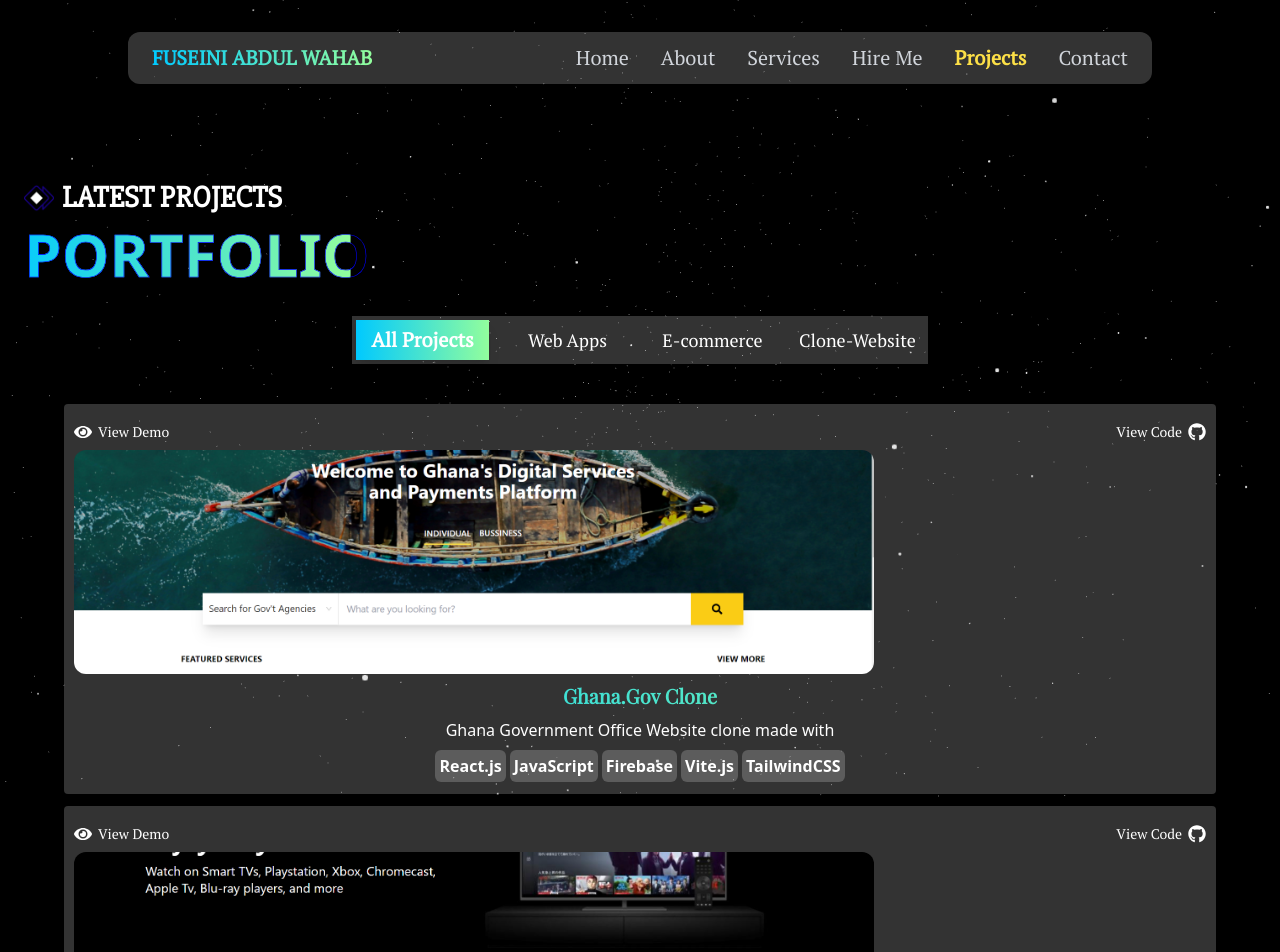
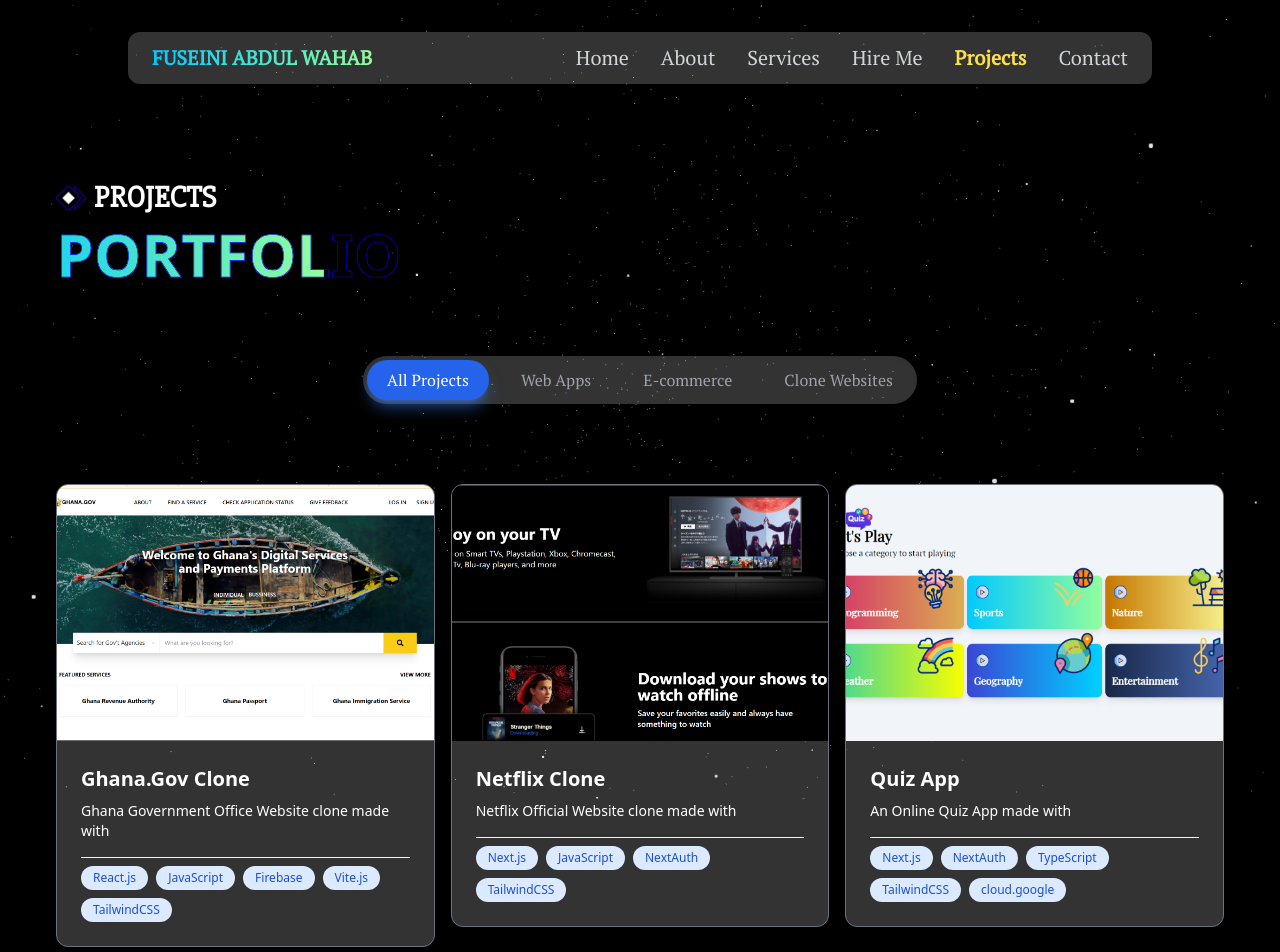
Before and after one commit to abdulwahabfuseini/Portfolio-Website, a Next.js app: page /projects in a window 1280 px wide. Shown: the top 952 px of the page. Built offline with nearby package versions, Linux system fonts and the light colour scheme; no server answers; the database is empty; a web font is replaced by a local one; what @shrutibalasa/tailwind-grid-auto-fit would draw is missing.

Commit message:
Projects Page Updated

```diff
--- a/package.json
+++ b/package.json
@@ -36,7 +36,7 @@
     "mongoose": "^7.6.0",
     "next": "^14.2.23",
     "next-auth": "^4.24.11",
-    "nodemailer": "^6.10.1",
+    "nodemailer": "^7.0.10",
     "react": "^18.2.0",
     "react-dom": "^18",
     "react-hot-toast": "^2.5.2",
--- a/src/components/project/Data.ts
+++ b/src/components/project/Data.ts
@@ -145,24 +145,25 @@
       { tool: "TailwindCSS" },
     ],
   },
-  // {
-  //   id: 10,
-  //   imgUrl: "pro5.png",
-  //   projectName: "International Trade Properties",
-  //   code: "https://github.com/abdulwahabfuseini/international-trade-properties",
-  //   link: "international-trade-properties.vercel.app",
-  //   connect: "link.png",
-  //   desc: "E-commerce Website made with",
-  //   tools: [
-  //     { tool: "React.js" },
-  //     { tool: "React Redux" },
-  //     { tool: "JavaScript" },
-  //     { tool: "Firebase" },
-  //     { tool: "TailwindCSS" },
-  //   ],
-  // },
+  {
+    id: 10,
+    imgUrl: "young.png",
+    projectName: "Young's Collections",
+    code: "https://github.com/abdulwahabfuseini/youngs-collection",
+    link: "https://youngs-collection.vercel.app/",
+    connect: "link.png",
+    desc: "E-commerce Website made with",
+    tools: [
+      { tool: "Next.js" },
+      { tool: "NextAuth" },
+      { tool: "TypeScript" },
+      { tool: "React Redux" },
+      { tool: "TailwindCSS" },
+      { tool: "MongoDB" },
+      { tool: "cloud.google" },
+    ],
+  },
 ];
-
 
 export const ProjectData = [
   {
@@ -170,7 +171,6 @@
     imgUrl: "pro6.png",
     projectName: "Ghana.Gov Clone",
     link: " https://ghana-gov-2a6e6.web.app",
-
   },
   {
     id: 2,
@@ -192,8 +192,8 @@
   },
   {
     id: 5,
-    imgUrl: "quiz.png",
-    projectName: "Quiz App",
-    link: "https://quiz-app-gray-rho-26.vercel.app/",
+    imgUrl: "young.png",
+    projectName: "Young's Collections",
+    link: "https://youngs-collection.vercel.app/",
   },
-]
+];
--- a/src/components/project/Project.tsx
+++ b/src/components/project/Project.tsx
@@ -1,92 +1,121 @@
 "use client";
 
-import { useEffect, useState } from "react";
+import { useEffect, useState, useMemo } from "react";
 import { PortFolio } from "./Data";
 import ProjectCard from "./ProjectCard";
 import HeadTitle from "../HeadTitle";
-import { motion } from "framer-motion";
+import { motion, AnimatePresence } from "framer-motion";
 import { fadeIn } from "@/utils/motion";
+import ProjectSkeleton from "./ProjectSkeleton";
+
+// Define filter categories
+const projectFilters = [
+  { id: 1, name: "All Projects" },
+  { id: 2, name: "Web Apps" },
+  { id: 3, name: "E-commerce" },
+  { id: 4, name: "Clone Websites" },
+];
 
 const Project = () => {
-  const [toggleTab, setToggleTab] = useState(1);
-  const [loading, setLoading] = useState(false);
+  const [activeTab, setActiveTab] = useState(1);
+  const [isLoading, setIsLoading] = useState(false);
 
-  const toggleButton = (index: number) => {
-    setLoading(true);
-    setToggleTab(index);
+  // Reverted filtering to use the array slicing,
+  const filteredProjects = useMemo(() => {
+    switch (activeTab) {
+      case 1:
+        return PortFolio; // All Projects
+      case 2:
+        return PortFolio.slice(2, 6); // Web Apps
+      case 3:
+        return PortFolio.slice(6, 10); // E-commerce
+      case 4:
+        return PortFolio.slice(0, 2); // Clone-Website
+      default:
+        return PortFolio;
+    }
+  }, [activeTab]);
+
+  const handleTabChange = (index: number) => {
+    if (index !== activeTab) {
+      setIsLoading(true);
+      setActiveTab(index);
+    }
   };
 
+  // Simulate loading transition after tab change
   useEffect(() => {
-    setTimeout(() => {
-      setLoading(false);
-    }, 600);
-  }, [loading]);
+    if (isLoading) {
+      const timer = setTimeout(() => {
+        setIsLoading(false);
+      }, 3500);
+      return () => clearTimeout(timer);
+    }
+  }, [isLoading, activeTab]);
+
+  // Animation for the entire grid content to transition smoothly
+  const gridVariants = {
+    hidden: {
+      opacity: 0,
+      transition: { staggerChildren: 0.05, staggerDirection: -1 },
+    },
+    show: {
+      opacity: 1,
+      transition: { staggerChildren: 0.1, delayChildren: 0.2 },
+    },
+  };
 
   return (
-    <div>
-      <HeadTitle title="latest Projects" text="Portfolio" />
-      <div className="grid max-w-6xl mx-auto place-items-center">
+    <section id="portfolio" className="">
+      <div className="max-w-7xl mx-auto px-4 sm:px-6 lg:px-8">
+        <HeadTitle title="PROJECTS" text="Portfolio" />
+
+        {/* Filter Buttons */}
         <motion.div
           initial="hidden"
           whileInView={"show"}
-          variants={fadeIn("right", 0.3)}
-          className="grid grid-cols-2 gap-3 p-1 sm:grid-cols-4 sm:bg-glass"
+          variants={fadeIn("up", 0.1)}
+          viewport={{ once: true, amount: 0.2 }}
+          className="flex flex-wrap justify-center gap-3 p-1 rounded-full bg-glass mx-auto max-w-fit shadow-inner mt-10 mb-16"
         >
+          {projectFilters.map((filter) => (
             <button
-            onClick={() => toggleButton(1)}
-            className={
-              toggleTab === 1
-                ? "light-background transition-all ease-linear font-semibold ring-white text-white  text-xl shadow-lg ring-2 sm:ring-0 py-2 sm:py-1.5 px-2"
-                : "bg-glass sm:bg-transparent  py-2 sm:py-1.5 px-2 text-lg"
+              key={filter.id}
+              onClick={() => handleTabChange(filter.id)}
+              className={`
+                px-5 py-2 text-sm sm:text-base font-medium rounded-full
+                transition-all duration-300 ease-out
+                ${
+                  activeTab === filter.id
+                    ? "bg-blue-600 text-white shadow-lg shadow-blue-500/50 dark:shadow-none" // Active state
+                    : "text-gray-400 hover:bg-gray-200 dark:hover:bg-gray-700" // Inactive state
                 }
+              `}
             >
-            All Projects
+              {filter.name}
             </button>
-          <button
-            onClick={() => toggleButton(2)}
-            className={
-              toggleTab === 2
-                ? "light-background transition-all ease-linear font-semibold ring-white text-white  text-xl shadow-lg ring-2 sm:ring-0 py-2 sm:py-1.5 px-2"
-                : "bg-glass sm:bg-transparent  py-2 sm:py-1.5 px-2 text-lg"
-            }
+          ))}
+        </motion.div>
+
+        <div className="w-full min-h-[400px]">
+          {" "}
+          {isLoading ? (
+            <ProjectSkeleton />
+          ) : (
+            <AnimatePresence mode="wait">
+              <motion.div
+                key={activeTab}
+                initial="hidden"
+                animate="show"
+                exit="hidden"
+                variants={gridVariants}
+                className="grid grid-cols-1 md:grid-cols-2 lg:grid-cols-3 gap-4 py-4"
               >
-            Web Apps
-          </button>
-          <button
-            onClick={() => toggleButton(3)}
-            className={
-              toggleTab === 3
-                ? "light-background transition-all ease-linear font-semibold ring-white text-white  text-xl shadow-lg ring-2 sm:ring-0 py-2 sm:py-1.5 px-2"
-                : "bg-glass sm:bg-transparent  py-2 sm:py-1.5 px-2 text-lg"
-            }
-          >
-            E-commerce
-          </button>
-          <button
-            onClick={() => toggleButton(4)}
-            className={
-              toggleTab === 4
-                ? "light-background transition-all ease-linear font-semibold ring-white text-white  text-lg shadow-lg ring-2 sm:ring-0 py-2 sm:py-1.5 px-2"
-                : "bg-glass sm:bg-transparent  py-2 sm:py-1.5 px-2 text-lg"
-            }
-          >
-            Clone-Website
-          </button>
-        </motion.div>
-        <div className="w-full">
-          {loading ? (
-            <h1 className="h-screen py-10 text-xl">Please Wait ...</h1>
-          ) : (
-            <div>
-              <div className="w-full">
-                {toggleTab === 1 && (
-                  <div className="grid w-full gap-3 py-10 grid-auto-fit-lg">
-                    {PortFolio.map((project) => (
+                {filteredProjects.map((project, index) => (
                   <motion.div
-                        initial="hidden"
-                        whileInView={"show"}
-                        variants={fadeIn("up", 0.4)}
                     key={project.id}
+                    variants={fadeIn("up", index * 0.1)}
+                    viewport={{ once: true, amount: 0.2 }}
                   >
                     <ProjectCard
                       link={project.link}
@@ -99,86 +128,12 @@
                     />
                   </motion.div>
                 ))}
-                  </div>
-                )}
-              </div>
-              <div className="w-full">
-                {toggleTab === 2 && (
-                  <div className="grid w-full gap-4 py-10 sm:grid-cols-2 lg:grid-cols-3">
-                    {PortFolio.slice(2, 6).map((project) => (
-                      <motion.div
-                        initial="hidden"
-                        whileInView={"show"}
-                        variants={fadeIn("up", 0.4)}
-                        key={project.id}
-                      >
-                        <ProjectCard
-                          link={project.link}
-                          code={project.code}
-                          imgUrl={project.imgUrl}
-                          connect={project.connect}
-                          projectName={project.projectName}
-                          tools={project.tools}
-                          desc={project.desc}
-                        />
               </motion.div>
-                    ))}
-                  </div>
-                )}
-              </div>
-              <div className="w-full">
-                {toggleTab === 3 && (
-                  <div className="grid w-full gap-4 py-10 sm:grid-cols-2 lg:grid-cols-3">
-                    {PortFolio.slice(6, 9).map((project) => (
-                      <motion.div
-                        initial="hidden"
-                        whileInView={"show"}
-                        variants={fadeIn("up", 0.4)}
-                        key={project.id}
-                      >
-                        <ProjectCard
-                          link={project.link}
-                          code={project.code}
-                          imgUrl={project.imgUrl}
-                          connect={project.connect}
-                          projectName={project.projectName}
-                          tools={project.tools}
-                          desc={project.desc}
-                        />
-                      </motion.div>
-                    ))}
-                  </div>
-                )}
-              </div>
-              <div className="w-full">
-                {toggleTab === 4 && (
-                  <div className="grid w-full gap-4 py-10 sm:grid-cols-2 lg:grid-cols-3 ">
-                    {PortFolio.slice(0, 2).map((project) => (
-                      <motion.div
-                        initial="hidden"
-                        whileInView={"show"}
-                        variants={fadeIn("up", 0.4)}
-                        key={project.id}
-                      >
-                        <ProjectCard
-                          link={project.link}
-                          code={project.code}
-                          imgUrl={project.imgUrl}
-                          connect={project.connect}
-                          projectName={project.projectName}
-                          tools={project.tools}
-                          desc={project.desc}
-                        />
-                      </motion.div>
-                    ))}
-                  </div>
+            </AnimatePresence>
           )}
         </div>
       </div>
-          )}
-        </div>
-      </div>
-    </div>
+    </section>
   );
 };
 
--- a/src/components/project/ProjectCard.tsx
+++ b/src/components/project/ProjectCard.tsx
@@ -3,68 +3,99 @@
 import Link from "next/link";
 import { FaEye, FaGithub } from "react-icons/fa";
 
-const ProjectCard = ({ link, code, imgUrl, connect, projectName, desc, tools }: ProjectProps) => {
+const ProjectCard = ({
+  link,
+  code,
+  imgUrl,
+  projectName,
+  desc,
+  tools,
+}: ProjectProps) => {
   return (
-    <div>
-      <div className="relative overflow-hidden  bg-glass p-2.5 rounded pb-3">
-        <div className="flex items-center justify-between py-2">
-          <Link href={link} target="_blank" className="flex items-center gap-1.5">
-            <FaEye className="text-lg" />
-            <p  className="text-sm">
-              View Demo
-            </p>
-          </Link>
-          <Link  href={code} target="_blank" className="flex items-center gap-1.5">
-            <p className="text-sm">
-              View Code
-            </p>
-            <FaGithub className="text-lg" />
-          </Link>
-        </div>
-        <div className="relative group">
+    <div
+      className="
+      relative
+      bg-glass
+      rounded-xl
+      overflow-hidden
+      shadow-xl hover:shadow-2xl
+      border border-gray-500
+      transition-all duration-300 ease-in-out
+    "
+    >
+      {/* Project Image */}
+      <div className="relative overflow-hidden h-52 sm:h-64">
         <Image
           width={800}
           height={800}
           src={`/images/${imgUrl}`}
-            alt="project"
-            quality={100}
-            className="h-52 sm:h-56 rounded-xl object-cover group-hover:rounded-none"
-            draggable="false"
+          alt={`${projectName} Project Screenshot`}
+          quality={85}
+          className="
+            w-full h-full object-cover
+            transition-transform duration-500 ease-out
+            group-hover:scale-105
+          "
         />
-          <div className="absolute top-0 left-0 right-0 hidden w-full h-full py-12 bg-black bg-opacity-75 group-hover:block">
-            <a
+
+        {/* Hover Links Overlay */}
+        <div
+          className="
+          absolute inset-0
+          bg-black bg-opacity-70
+          opacity-0 hover:opacity-100
+          transition-opacity duration-300
+          flex items-center justify-center gap-6
+        "
+        >
+          <Link
             href={link}
             target="_blank"
             rel="noopener noreferrer"
-              className="grid gap-1 text-center cursor-pointer place-items-center"
+            className="flex items-center gap-2 p-3 text-white bg-blue-600/80 hover:bg-blue-600 rounded-lg transition duration-200 text-sm font-semibold"
+            aria-label={`View live demo of ${projectName}`}
           >
-              <Image
-                width={50}
-                height={50}
-                src={`/images/${connect}`}
-                loading="eager"
-                alt="link"
-                draggable="false"
-              />
-              <h1 className="text-lg">{projectName}</h1>
-              <span> {link}</span>
-            </a>
+            <FaEye className="text-xl" />
+            Live Demo
+          </Link>
+          <Link
+            href={code}
+            target="_blank"
+            rel="noopener noreferrer"
+            className="flex items-center gap-2 p-3 text-white bg-gray-700/80 hover:bg-gray-700 rounded-lg transition duration-200 text-sm font-semibold"
+            aria-label={`View code for ${projectName} on GitHub`}
+          >
+            <FaGithub className="text-xl" />
+            View Code
+          </Link>
         </div>
       </div>
-        <h1 className="py-2 text-xl text-center Text">{projectName}</h1>
-        <p className="text-center">
-          {desc}{" "}
-          <div className="flex flex-wrap items-center justify-center gap-1 cursor-pointer pt-2">
+
+      {/* Content Area */}
+      <div className="p-4 md:p-6">
+        <h3 className="text-xl font-bold text-white mb-2">{projectName}</h3>
+
+        <p className="text-white dark:text-gray-300 text-sm mb-4 line-clamp-2">
+          {desc}
+        </p>
+
+        {/* Tools/Tech Stack */}
+        <div className="flex flex-wrap gap-2 pt-2 border-t border-gray-100 dark:border-gray-700">
           {tools.map((item, index: number) => (
-              <p
+            <span
               key={index}
-                className="p-1 font-semibold rounded-md bg-glass"
+              className="
+                px-3 py-1
+                text-xs font-medium
+                text-blue-700 dark:text-blue-300
+                bg-blue-100 dark:bg-blue-900/40
+                rounded-full
+              "
             >
               {item.tool}
-              </p>
+            </span>
           ))}
         </div>
-        </p>
       </div>
     </div>
   );
--- /dev/null
+++ b/src/components/project/ProjectSkeleton.tsx
@@ -0,0 +1,40 @@
+
+const ProjectSkeleton = () => {
+  // Array to map over and display multiple skeleton cards
+  const skeletonCount = 4;
+  return (
+    <div className="grid grid-cols-1 md:grid-cols-2 lg:grid-cols-3 gap-8 py-4 animate-pulse">
+      {Array.from({ length: skeletonCount }).map((_, index) => (
+        <div
+          key={index}
+          className="relative bg-glass rounded-xl overflow-hidden shadow-xl border border-gray-100 dark:border-gray-700 p-4"
+        >
+          {/* Image Placeholder */}
+          <div className="w-full h-52 sm:h-64 bg-gray-500 rounded-lg"></div>
+
+          {/* Content Placeholder */}
+          <div className="p-4 md:p-6">
+            {/* Title Placeholder */}
+            <div className="h-6 bg-gray-500 rounded w-3/4 mb-3"></div>
+
+            {/* Description Placeholder */}
+            <div className="space-y-2 mb-4">
+              <div className="h-4 bg-gray-500 rounded"></div>
+              <div className="h-4 bg-gray-500 rounded w-5/6"></div>
+            </div>
+
+            {/* Tags Placeholder */}
+            <div className="flex flex-wrap gap-2 pt-2 border-t border-gray-100 dark:border-gray-700">
+                <div className="h-5 bg-gray-500 rounded-full w-16"></div>
+                <div className="h-5 bg-gray-500 rounded-full w-20"></div>
+                <div className="h-5 bg-gray-500 rounded-full w-12"></div>
+            </div>
+          </div>
+        </div>
+      ))}
+    </div>
+  );
+};
+
+
+export default ProjectSkeleton
```
Also changed, not shown: src/components/home/choose/ChooseCard.tsx (+11 -3 lines), public/images/young.png (added), 1 other file (tests, documents, lock files or other folders). Lines whose indentation alone changed are shown as unchanged.
